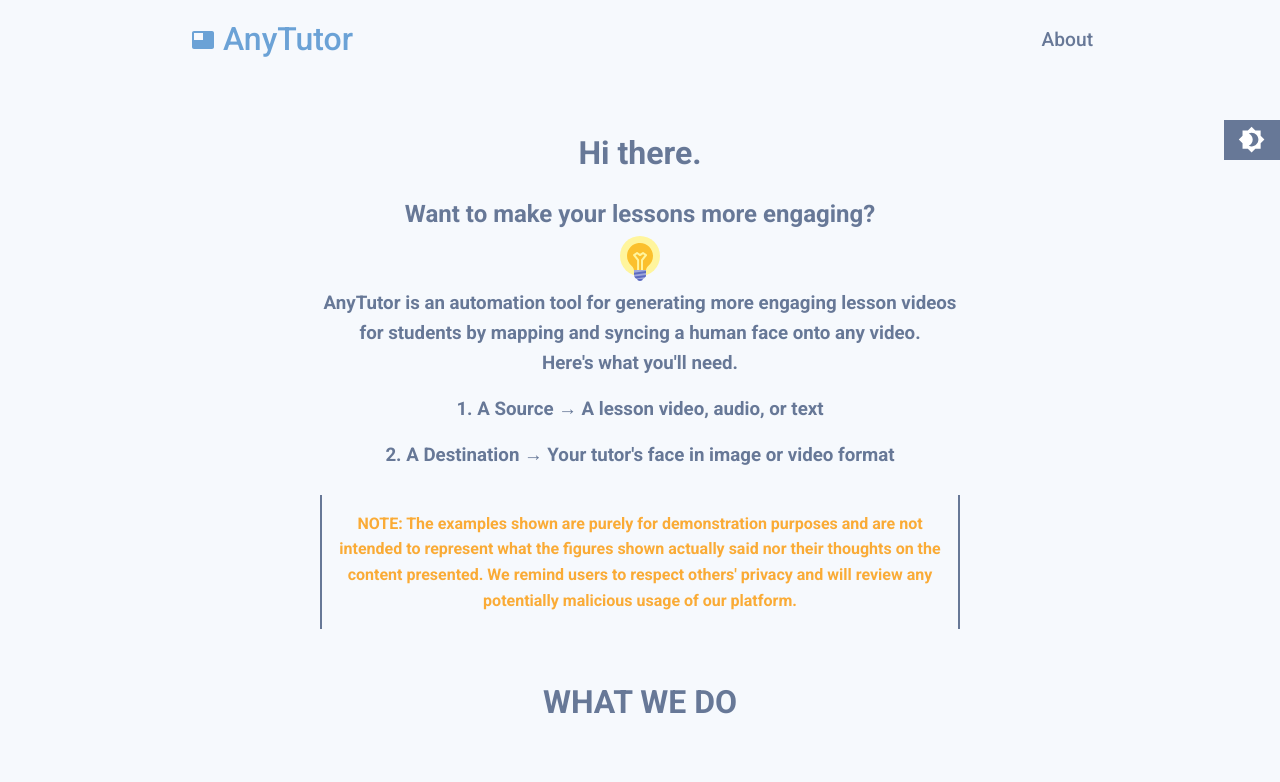
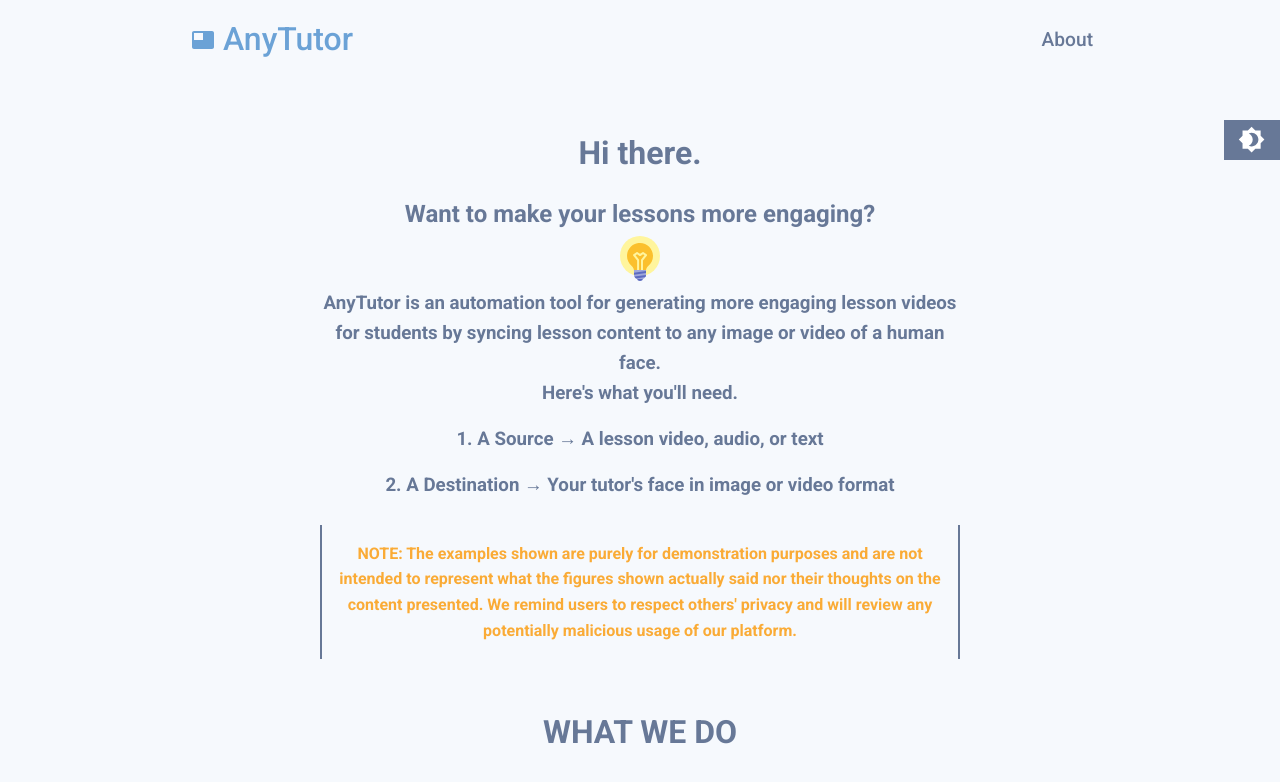
Before and after one commit to AllardQuek/AnyTutor, a React (Create React App) app: page /about in a window 1280 px wide. Shown: the top 782 px of the page. Built offline with nearby package versions, Linux system fonts and the light colour scheme; no server answers.

Commit message:
update about

```diff
--- a/src/components/AboutInfo.js
+++ b/src/components/AboutInfo.js
@@ -10,8 +10,8 @@
         <FcIdea className="idea" />
         <h3>
           AnyTutor is an automation tool for generating more engaging lesson
-          videos for students by mapping and syncing a human face onto any
-          video.
+          videos for students by syncing lesson content to any image or video of
+          a human face.
         </h3>
         <h3 className="">Here's what you'll need.</h3>
         <h3 className="example">
```
